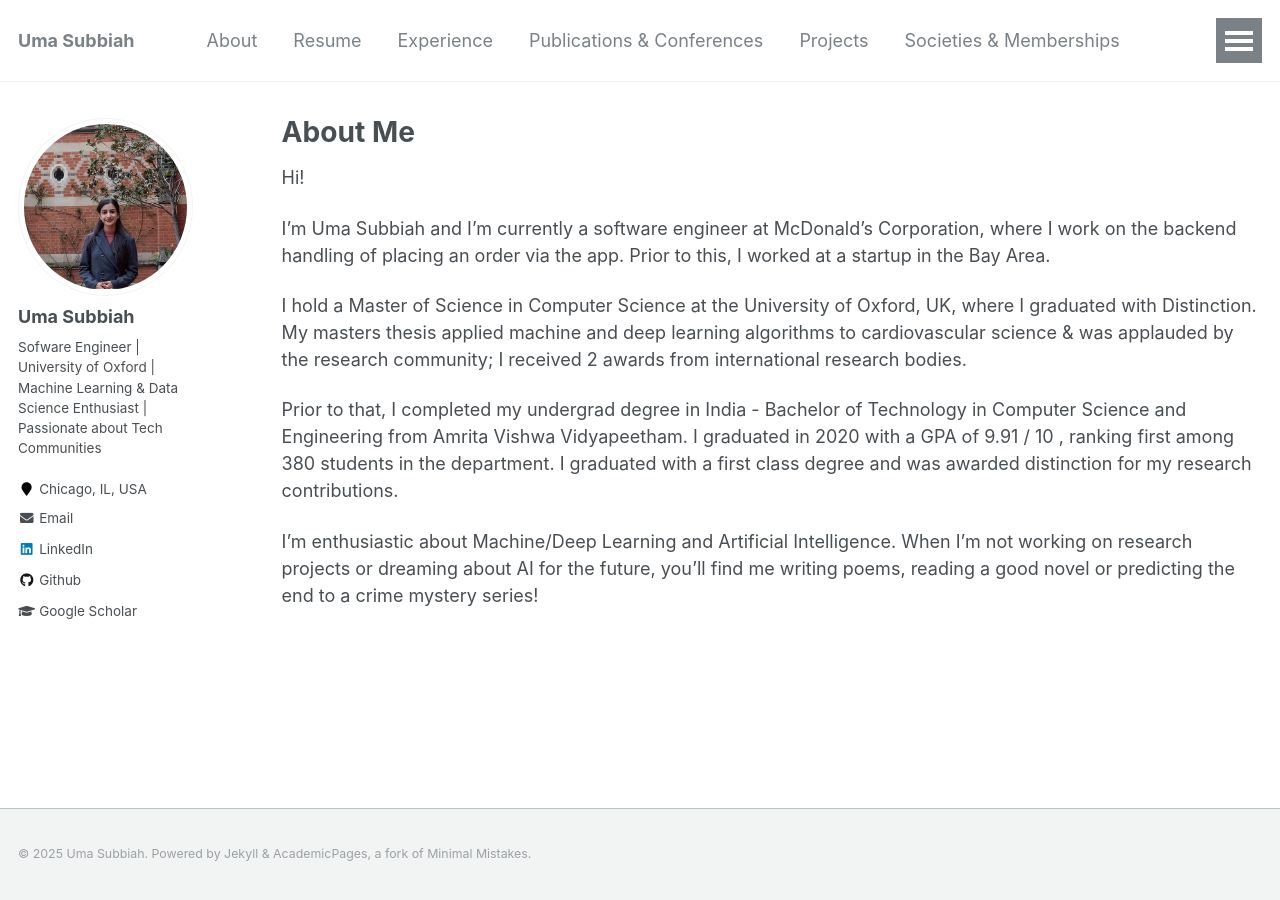
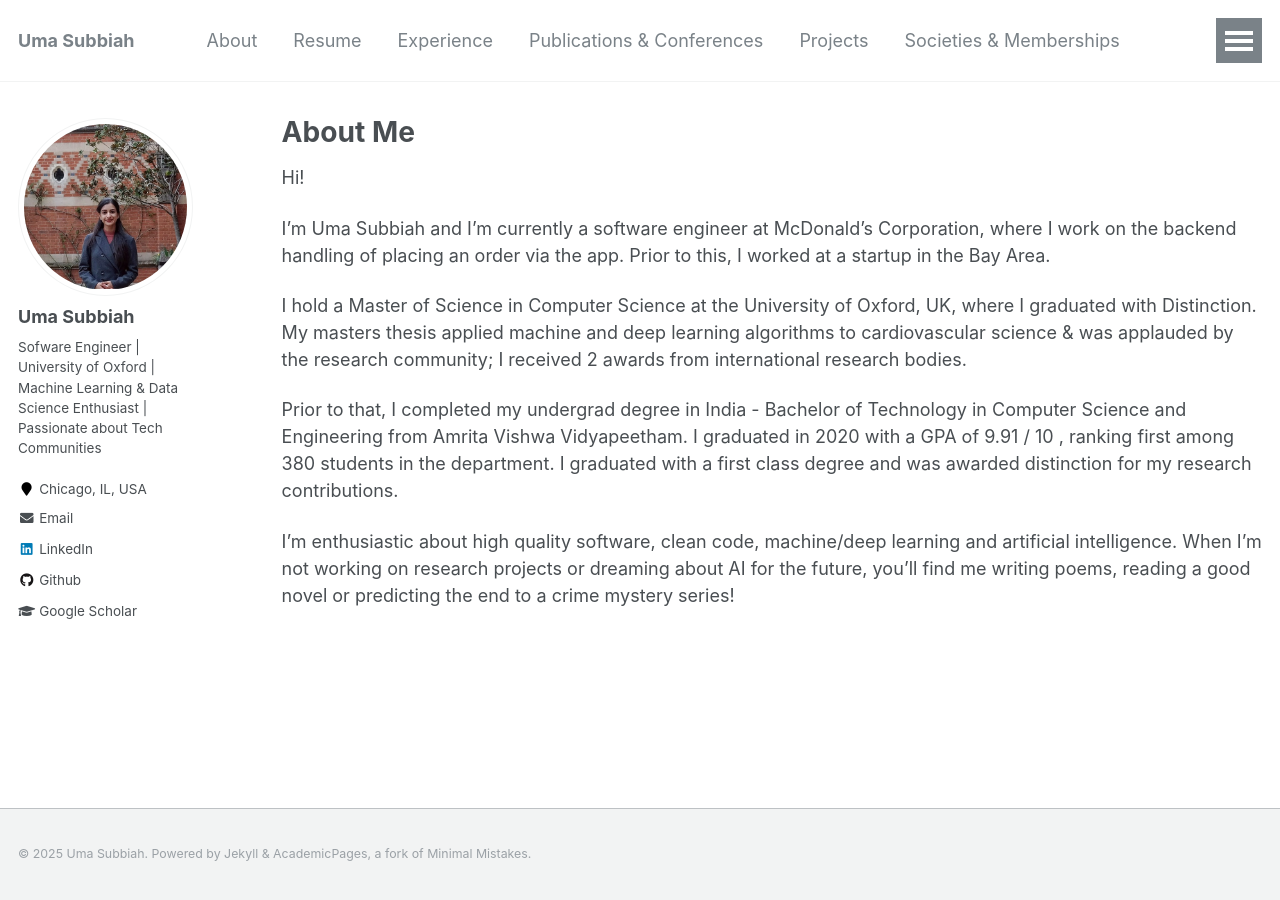
Before and after one commit to uma-subbiah/uma-subbiah.github.io, a Jekyll site: the page built from _pages/about.md, in a window 1280 px wide. Built offline with Jekyll 4.4.1, drawn with Linux system fonts in a browser that asks for light colours.

Commit message:
Update about.md

```diff
--- a/_pages/about.md
+++ b/_pages/about.md
@@ -17,4 +17,4 @@ I hold a Master of Science in Computer Science at the University of Oxford, UK,
 
 Prior to that, I completed my undergrad degree in India - Bachelor of Technology in Computer Science and Engineering from Amrita Vishwa Vidyapeetham. I graduated in 2020 with a GPA of 9.91 / 10 , ranking first among 380 students in the department. I graduated with a first class degree and was awarded distinction for my research contributions.
 
-I'm enthusiastic about Machine/Deep Learning and Artificial Intelligence. When I'm not working on research projects or dreaming about AI for the future, you'll find me writing poems, reading a good novel or predicting the end to a crime mystery series!
+I'm enthusiastic about high quality software, clean code, machine/deep learning and artificial intelligence. When I'm not working on research projects or dreaming about AI for the future, you'll find me writing poems, reading a good novel or predicting the end to a crime mystery series!
```
